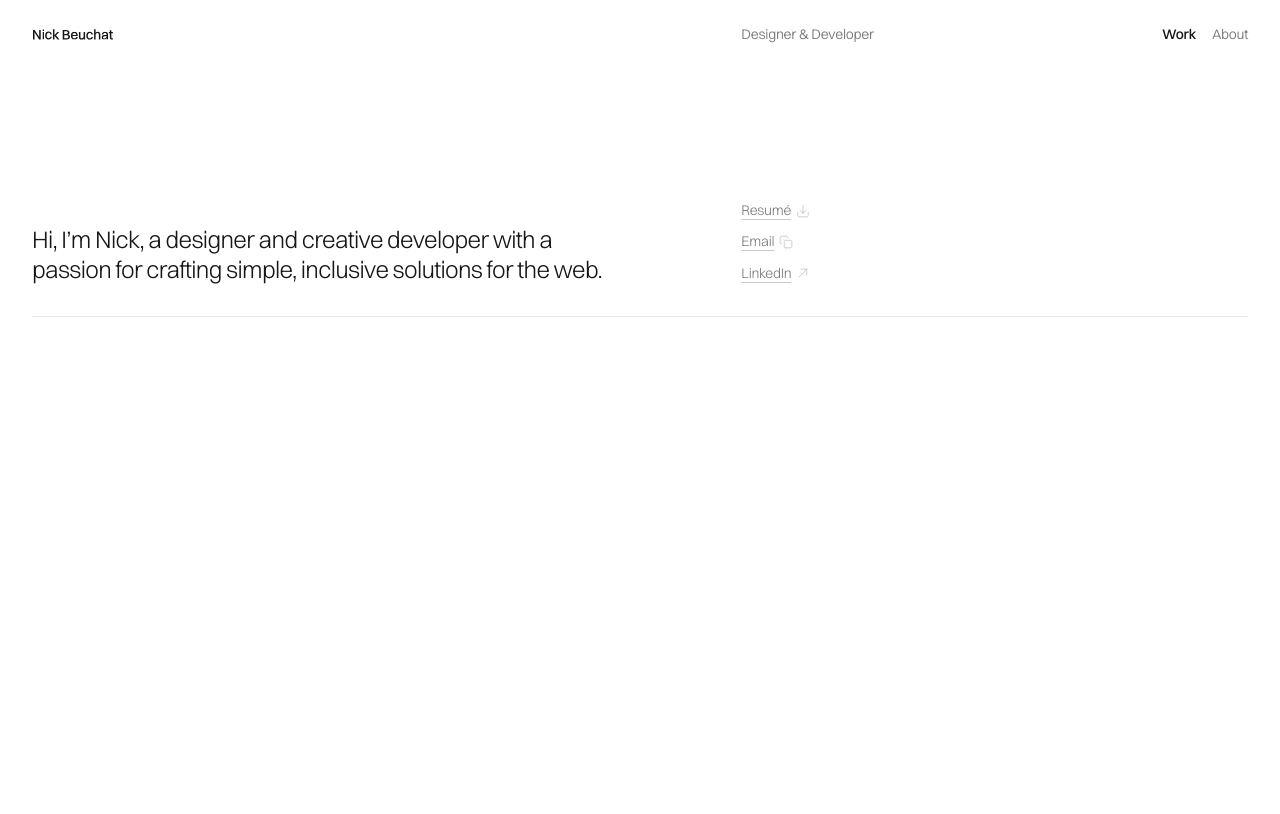
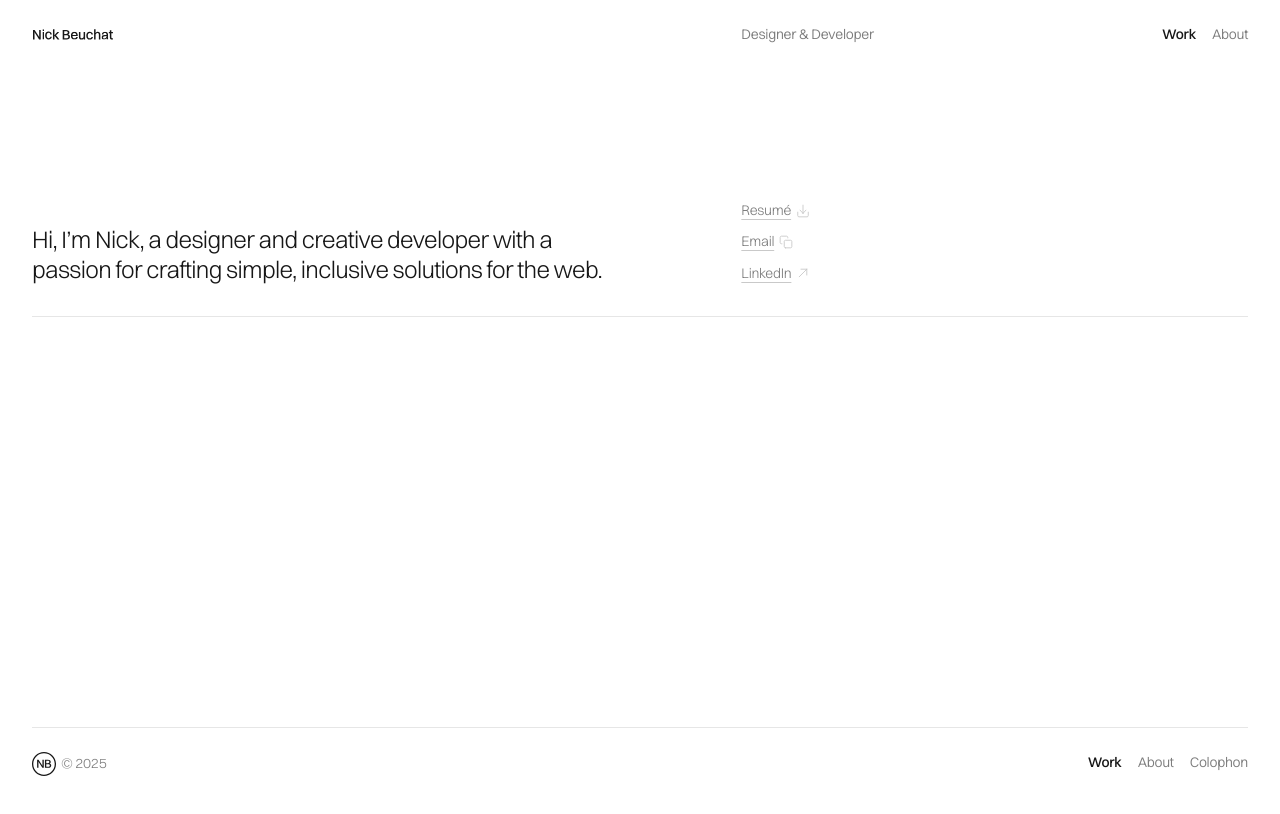
Before and after one commit to nicbeuc/nickbeuchat.com, a Next.js app: page / in a window 1280 px wide. Shown: the top 814 px of the page. Built offline with nearby package versions, Linux system fonts and the light colour scheme.

Commit message:
404 and refactoring

```diff
--- a/src/app/global.css
+++ b/src/app/global.css
@@ -119,8 +119,8 @@ h6 {
   @media (prefers-color-scheme: dark) {
     --color-background: var(--color-grey-1000);
     --color-foreground: var(--color-white);
-    --color-foreground-dimmed: var(--color-grey-700);
-    --color-foreground-subtle: var(--color-grey-600);
+    --color-foreground-dimmed: var(--color-grey-500);
+    --color-foreground-subtle: var(--color-grey-800);
     --color-border: var(--color-grey-900);
   }
 }
@@ -145,7 +145,7 @@ body {
   align-items: start;
   line-height: 1.5;
   grid-template-columns: var(--grid-columns);
-  min-height: 200vh;
+  min-height: 100vh;
   padding: var(--page-margin-block) var(--page-margin-inline);
 
   @media (width <= 50rem) {
--- a/src/app/layout.tsx
+++ b/src/app/layout.tsx
@@ -31,7 +31,9 @@ export default function RootLayout({
     <html lang="en" className={switzerFont.className}>
       <body>
         <Header />
-        {children}
+        <main id="main-content">
+          {children}
+        </main>
         <Footer />
       </body>
     </html>
--- a/src/app/page.tsx
+++ b/src/app/page.tsx
@@ -1,9 +1,7 @@
 import Intro from '@/sections/Intro/Intro'
 
 export default function Home() {
-  return (
-    <main id="main-content">
-      <Intro />
-    </main>
-  );
+  return (<>
+    <Intro />
+  </>);
 }
```
Also changed, not shown: src/app/not-found.css (added, +22 -0 lines), src/app/not-found.tsx (added, +11 -0 lines), src/app/colophon/page.tsx (added).
